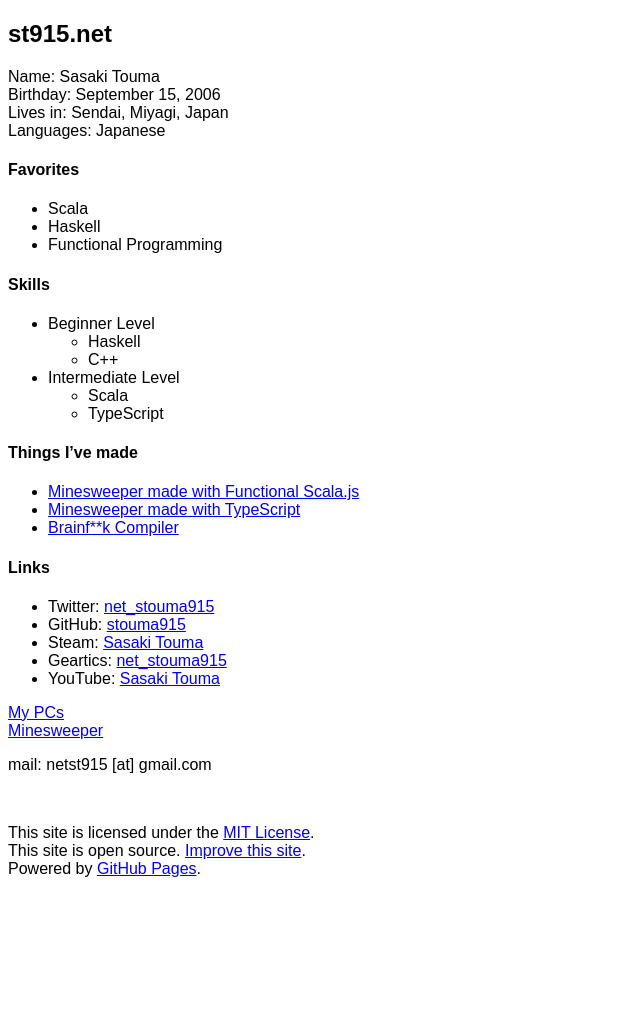
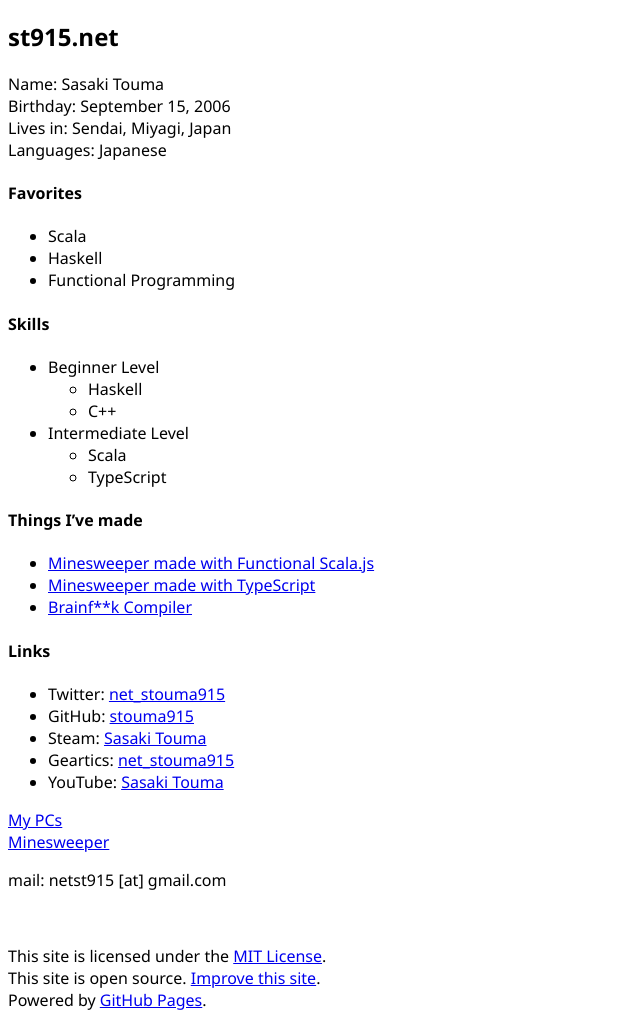
Before and after one commit to t-sasaki915/t-sasaki-net, a Jekyll site: the page built from docs/index.md, in a window 1280 px wide. Shown: the whole page, without its empty margins (0-640 px from the left). Built offline with Jekyll 4.4.1, drawn with Linux system fonts in a browser that asks for light colours; Markdown is read by kramdown in place of the engine named in the settings; before the commit the page ends 900 px from its top, so only the background shows below that.

Commit message:
Update default.html

```diff
--- a/docs/_layouts/default.html
+++ b/docs/_layouts/default.html
@@ -9,7 +9,7 @@
     <link rel="stylesheet" href="https://fonts.googleapis.com/css2?family=Noto+Sans+JP:wght@350;600&amp;display=swap">
     <style>
       body {
-        font-family: sans-serif;
+        font-family: "Segoe UI";
       }
     </style>
     <script>
```
